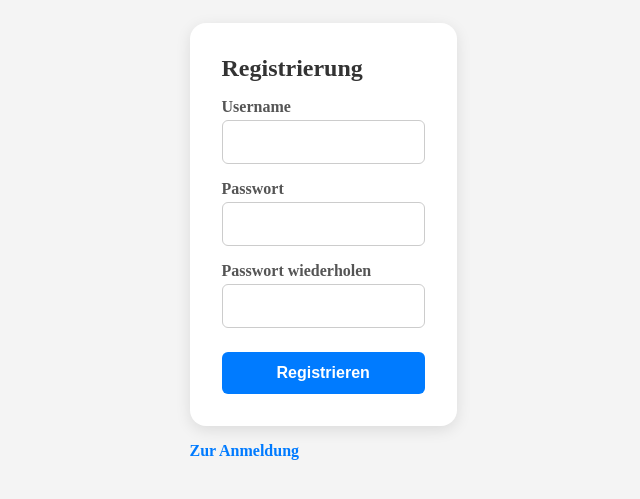
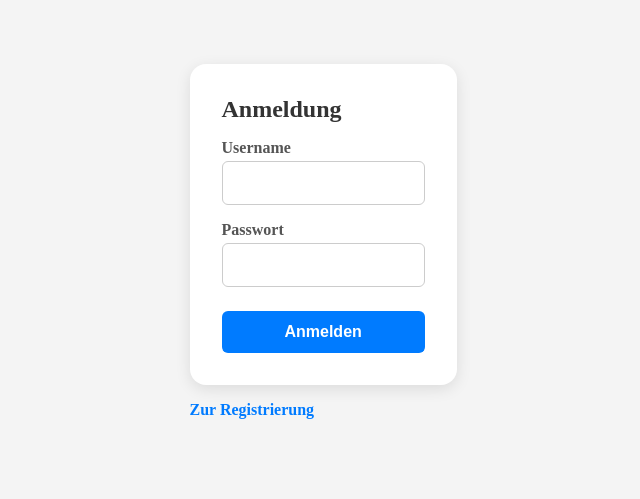
Before and after one commit to mohid-1311/Flashcards, a React (Create React App) app: page /Anmeldung in a window 1280 px wide. Shown: the part 159-658 px from the top of the page, without its empty margins (302-942 px from the left). Built offline with nearby package versions, Linux system fonts and the light colour scheme.

Commit message:
Anmelde Seite wird als erstes angezeigt (nicht registrieren)

```diff
--- a/src/pages/Anmeldung/Anmeldung.tsx
+++ b/src/pages/Anmeldung/Anmeldung.tsx
@@ -11,7 +11,7 @@ type AnmeldungProps = {
 
 function Anmeldung({setShowNav, setIsAuthentificated}: AnmeldungProps){
 
-  const [anmeldung, setAnmeldung] = useState(false)
+  const [anmeldung, setAnmeldung] = useState(true)
   return(
     <>
       {!anmeldung && <RegistrierungComp setAnmeldung={setAnmeldung}/>}
```
